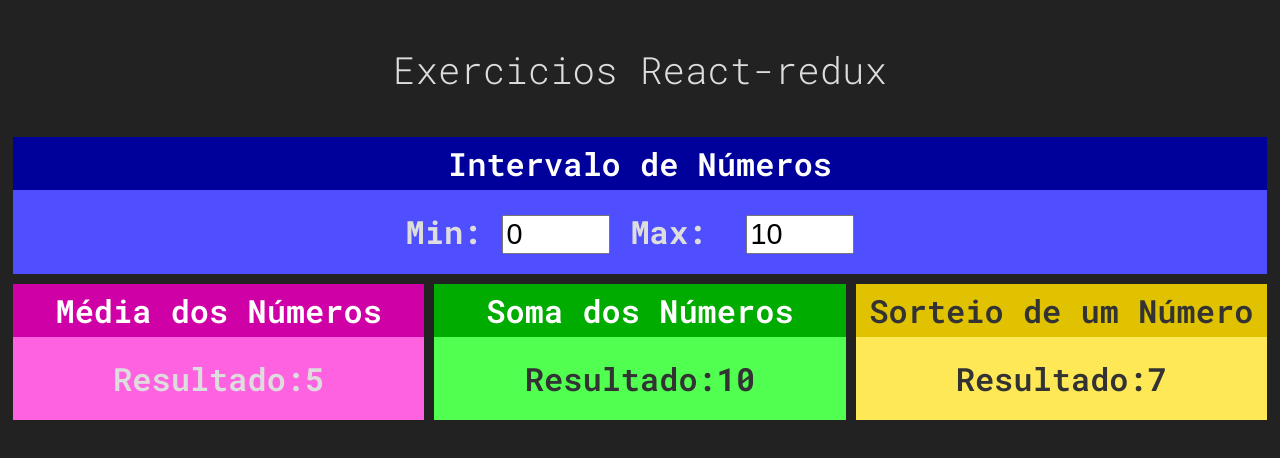
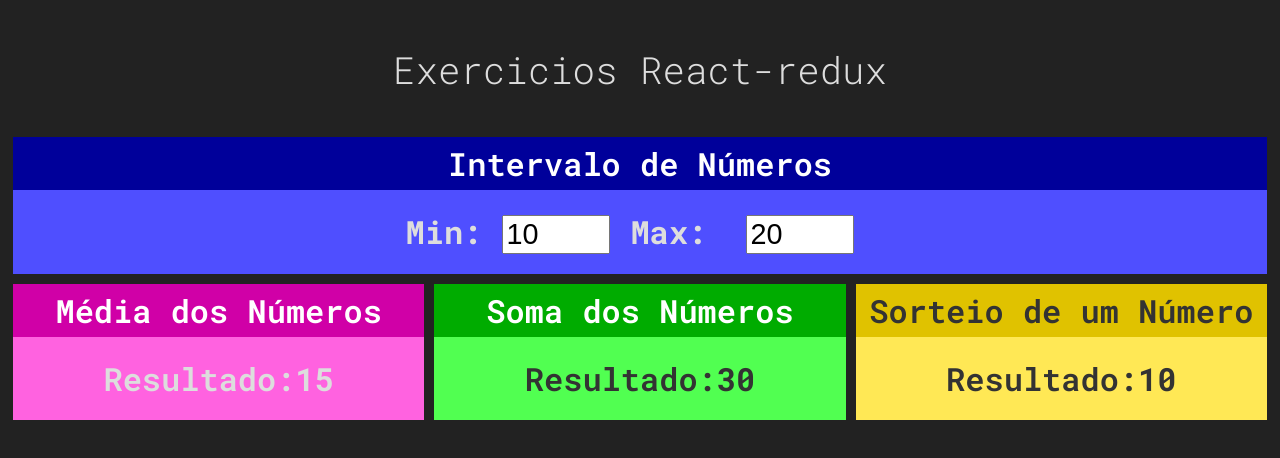
Before and after one commit to Tuliof210/Redux-practice, a React (Create React App) app: page / in a window 1280 px wide. Shown: the top 458 px of the page. Built offline with nearby package versions, Linux system fonts and the light colour scheme.

Commit message:
funcional sem redux

```diff
--- a/src/app/App.jsx
+++ b/src/app/App.jsx
@@ -1,5 +1,6 @@
 import './App.scss';
-import React from 'react';
+// 'useState' permite uso de estado em components funcionais
+import React, { useState } from 'react';
 
 import Interval from './components/interval/Interval';
 import Avg from './components/average/Average';
@@ -7,16 +8,20 @@ import Sum from './components/sum/Sum';
 import Sweepstake from './components/sweepstake/Sweepstake';
 
 export default props => {
+  //set altera diretamente o valor
+  const [min, setMin] = useState(10);
+  const [max, setMax] = useState(20);
+
   return (
     <div className="app-wrapper">
       <h3>Exercicios React-redux</h3>
       <div className="line">
-        <Interval />
+        <Interval min={min} minChange={setMin} max={max} maxChange={setMax} />
       </div>
       <div className="line">
-        <Avg />
-        <Sum />
-        <Sweepstake />
+        <Avg min={min} max={max} />
+        <Sum min={min} max={max} />
+        <Sweepstake min={min} max={max} />
       </div>
     </div>
   );
--- a/src/app/components/average/Average.jsx
+++ b/src/app/components/average/Average.jsx
@@ -4,12 +4,13 @@ import React from 'react';
 import Card from '../card/Card';
 
 export default props => {
+  const { max, min } = props;
   return (
     <Card title="Média dos Números" color="pink">
       <div className="avg-wrapper">
         <span>
           <span>Resultado:</span>
-          <strong>5</strong>
+          <strong>{(max + min) / 2}</strong>
         </span>
       </div>
     </Card>
--- a/src/app/components/interval/Interval.jsx
+++ b/src/app/components/interval/Interval.jsx
@@ -3,17 +3,27 @@ import React from 'react';
 
 import Card from '../card/Card';
 
+// +"5" garante a converção para numero
 export default props => {
+  const { max, min } = props;
   return (
     <Card title="Intervalo de Números" color="blue">
       <div className="interval-wrapper">
         <span>
           <strong>Min:</strong>
-          <input type="number" value={0} readOnly />
+          <input
+            type="number"
+            value={min}
+            onChange={e => props.minChange(+e.target.value)}
+          />
         </span>
         <span>
           <strong>Max: </strong>
-          <input type="number" value={10} readOnly />
+          <input
+            type="number"
+            value={max}
+            onChange={e => props.maxChange(+e.target.value)}
+          />
         </span>
       </div>
     </Card>
--- a/src/app/components/sum/Sum.jsx
+++ b/src/app/components/sum/Sum.jsx
@@ -4,12 +4,13 @@ import React from 'react';
 import Card from '../card/Card';
 
 export default props => {
+  const { max, min } = props;
   return (
     <Card title="Soma dos Números" color="green">
       <div className="sum-wrapper">
         <span>
           <span>Resultado:</span>
-          <strong>10</strong>
+          <strong>{max + min}</strong>
         </span>
       </div>
     </Card>
--- a/src/app/components/sweepstake/Sweepstake.jsx
+++ b/src/app/components/sweepstake/Sweepstake.jsx
@@ -4,12 +4,14 @@ import React from 'react';
 import Card from '../card/Card';
 
 export default props => {
+  const { max, min } = props;
+  const random = parseInt(Math.random() * (max - min)) + min;
   return (
     <Card title="Sorteio de um Número" color="yellow">
       <div className="sum-wrapper">
         <span>
           <span>Resultado:</span>
-          <strong>7</strong>
+          <strong>{random}</strong>
         </span>
       </div>
     </Card>
```
